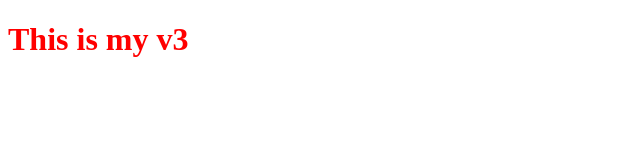
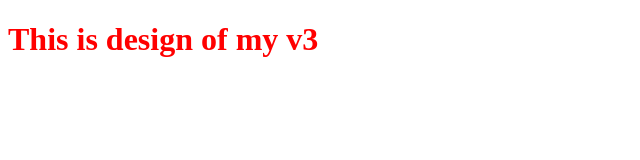
Before and after one commit to kdahake-kd/testing_repo, a plain HTML site: page index.html in a window 1280 px wide. Shown: the whole page, without its empty margins (0-640 px from the left). Drawn offline with Linux system fonts and the light colour scheme.

Commit message:
design version add

```diff
--- a/index.html
+++ b/index.html
@@ -7,6 +7,6 @@
     <link rel="stylesheet" href="style.css">
 </head>
 <body>
-    <h1>This is my v3</h1>
+    <h1>This is design of  my v3</h1>
 </body>
 </html>
```
